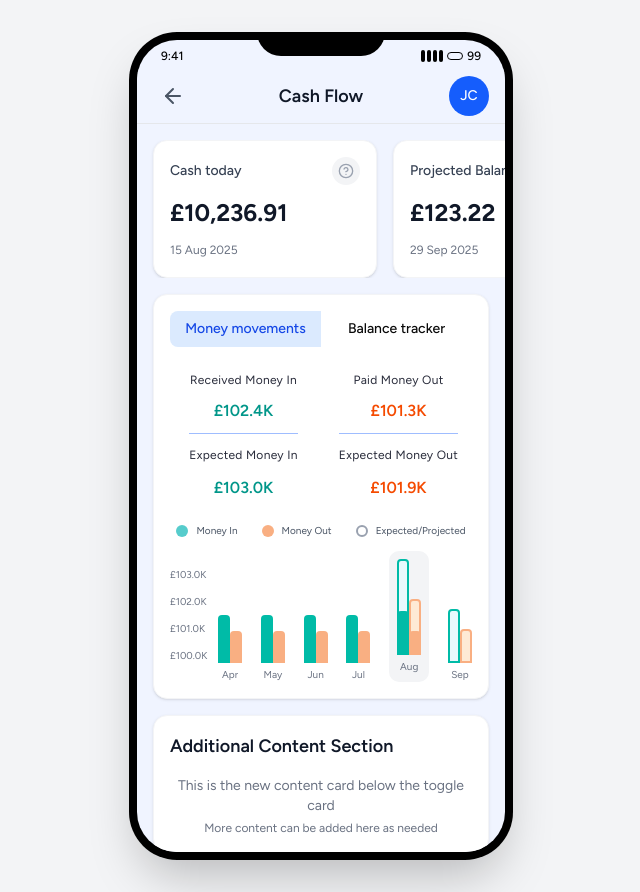
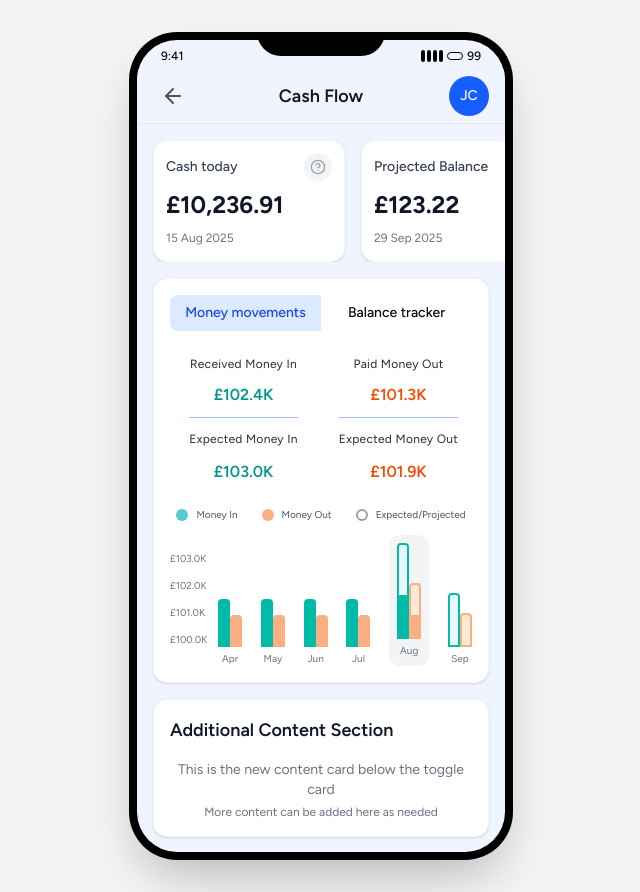
Before and after one commit to h8inc/tide-mocks, a Next.js app: page /cash-flow in a window 1280 px wide. Shown: the whole page, without its empty margins (319-959 px from the left). Built offline with nearby package versions, Linux system fonts and the light colour scheme.

Commit message:
Reduce tile dimensions: width from 224px to 192px, padding from 16px to 12px

```diff
--- a/src/components/features/cash-flow/FinancialTile.tsx
+++ b/src/components/features/cash-flow/FinancialTile.tsx
@@ -19,9 +19,9 @@ export function FinancialTile({
   iconBgColor = "bg-gray-100"
 }: FinancialTileProps) {
   return (
-    <div className="flex-shrink-0 w-56 bg-white rounded-xl p-4 shadow-sm border border-gray-100">
+    <div className="flex-shrink-0 w-48 bg-white rounded-xl p-3 shadow-sm border border-gray-100">
       {/* Header with title and icon */}
-      <div className="flex items-center justify-between mb-3">
+      <div className="flex items-center justify-between mb-2">
         <h3 className="text-sm font-medium text-gray-700">{title}</h3>
         {Icon && (
           <div className={`p-1.5 rounded-full ${iconBgColor}`}>
@@ -31,7 +31,7 @@ export function FinancialTile({
       </div>
 
       {/* Amount */}
-      <div className="mb-2">
+      <div className="mb-1">
         <span className="text-2xl font-bold text-gray-900">{amount}</span>
       </div>
 
```
